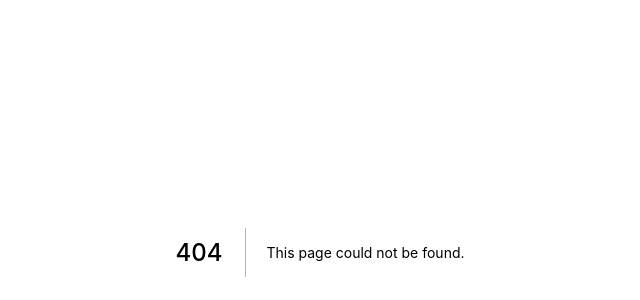
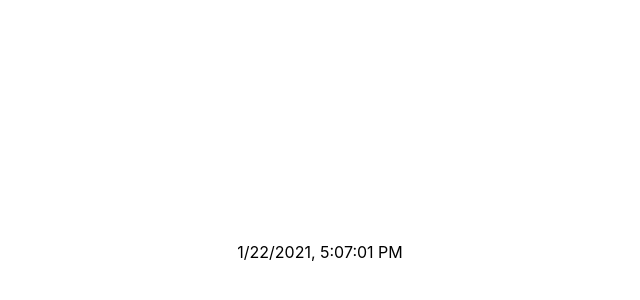
Before and after one commit to JIA-0302/TipTracker, a Next.js app: page /calendar in a window 1280 px wide. Before the commit this address had no page. Shown: the part 148-448 px from the top of the page, without its empty margins (320-960 px from the left). Built offline with nearby package versions, Linux system fonts and the light colour scheme.

Commit message:
Setup initial files

```diff
--- /dev/null
+++ b/components/work-calendar/index.tsx
@@ -0,0 +1,12 @@
+type WorkCalendarProps = {
+  selectedDate?: string
+}
+
+const WorkCalendar: React.FunctionComponent<WorkCalendarProps> = ({
+  selectedDate,
+}) => {
+  // Add Work Calendar here
+  return <p>{selectedDate}</p>
+}
+
+export default WorkCalendar
--- /dev/null
+++ b/pages/calendar.tsx
@@ -0,0 +1,17 @@
+import Head from "next/head"
+import styles from "../styles/Home.module.css"
+import WorkCalendar from "components/work-calendar"
+
+const Home: React.FunctionComponent = () => {
+  return (
+    <div className={styles.container}>
+      <Head>
+        <title>Calendar</title>
+      </Head>
+
+      <WorkCalendar selectedDate={new Date().toLocaleString()} />
+    </div>
+  )
+}
+
+export default Home
--- a/tsconfig.json
+++ b/tsconfig.json
@@ -12,7 +12,8 @@
     "moduleResolution": "node",
     "resolveJsonModule": true,
     "isolatedModules": true,
-    "jsx": "preserve"
+    "jsx": "preserve",
+    "baseUrl": "."
   },
   "include": ["next-env.d.ts", "**/*.ts", "**/*.tsx"],
   "exclude": ["node_modules"]
```
Also changed, not shown: .eslintrc.json, 1 other file (tests, documents, lock files or other folders).
